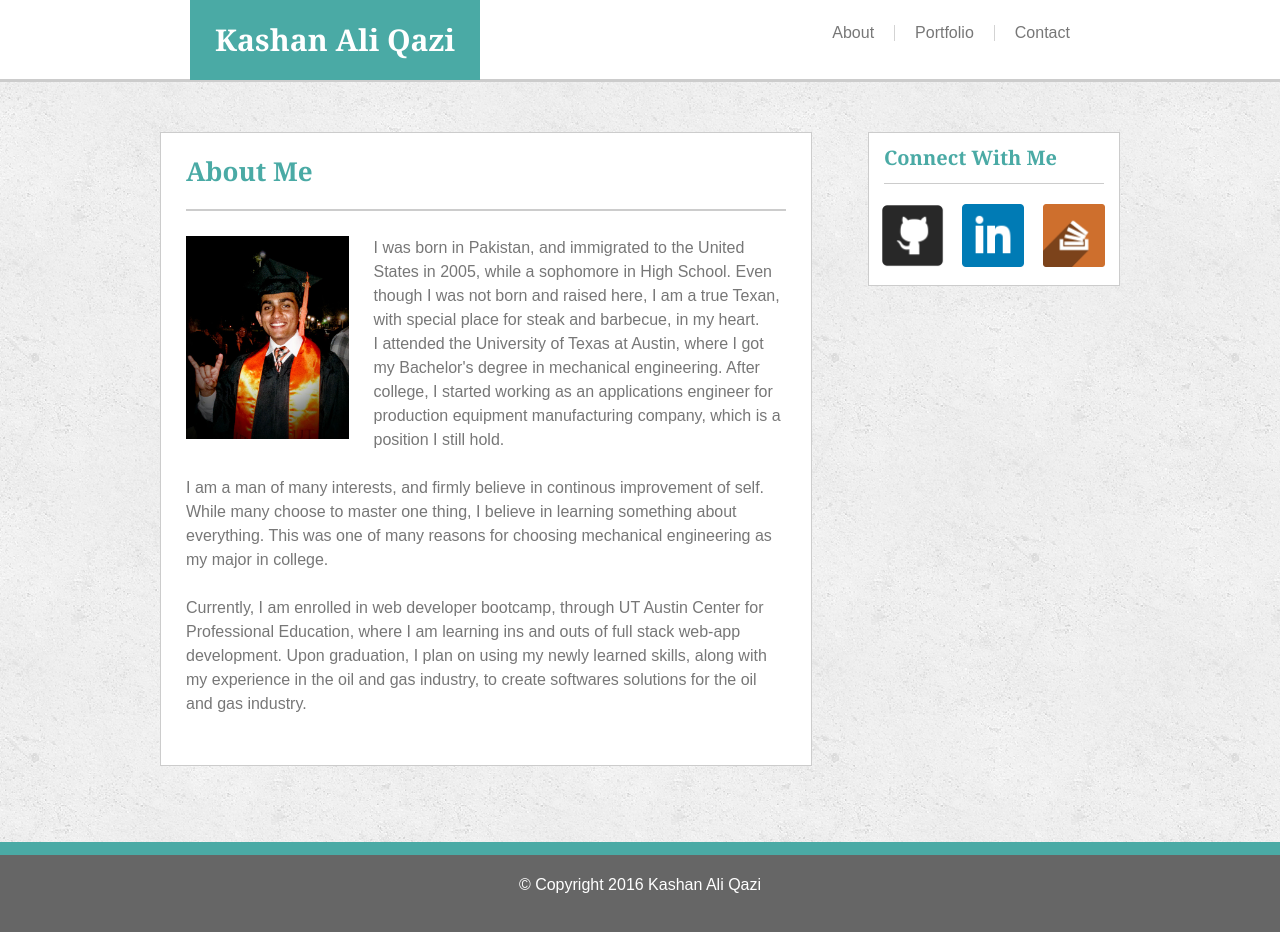
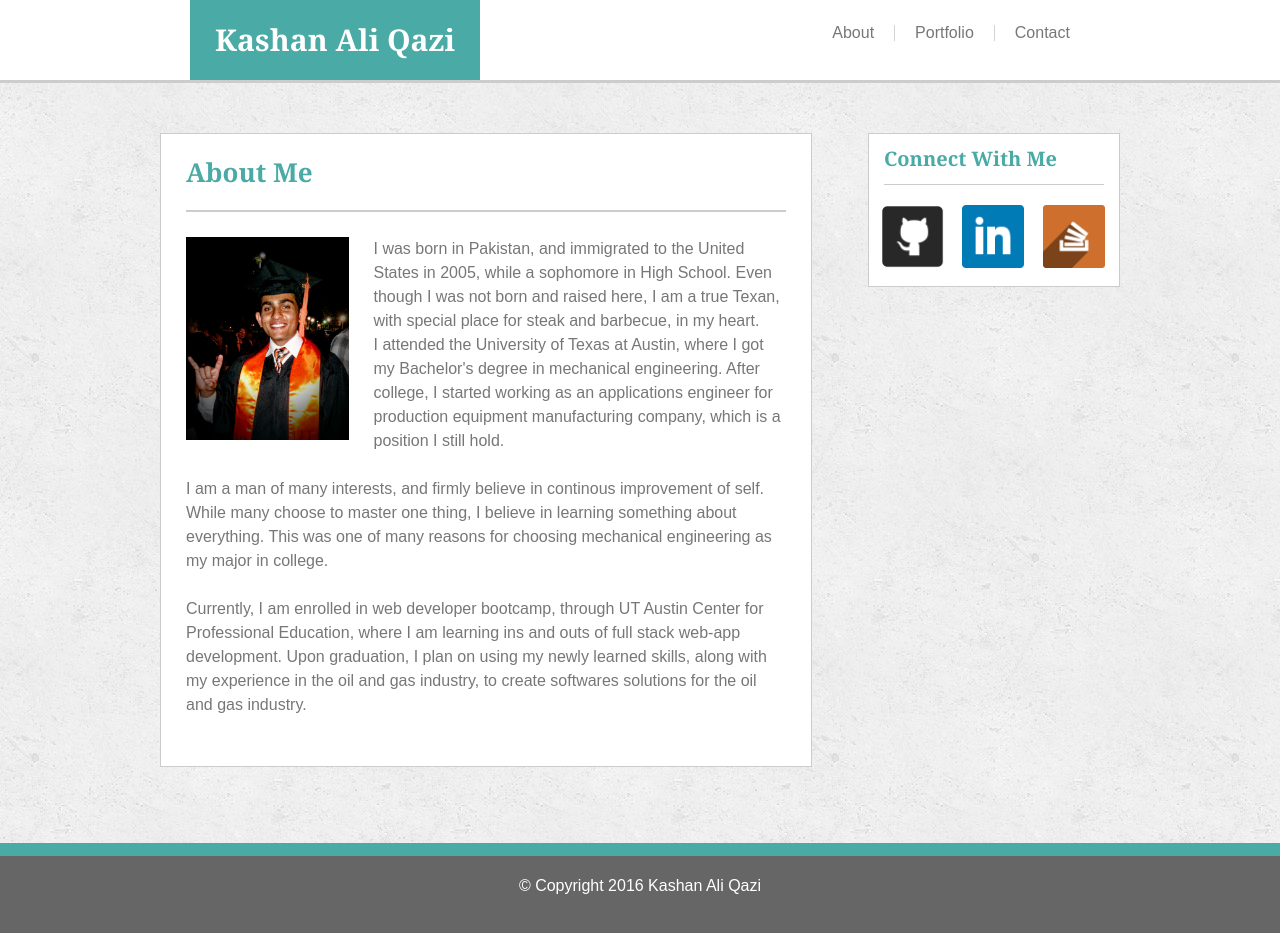
Before and after one commit to kqazi02/Basic-Portfolio, a PHP site: page /index.php in a window 1280 px wide. Run offline with PHP 8.4, Linux system fonts and the light colour scheme.

Commit message:
Finished Product

```diff
--- a/assets/css/style.css
+++ b/assets/css/style.css
@@ -43,9 +43,10 @@ h2 {
 
 header{
 	border-bottom: 3px solid #cccccc;
-	height: 79px;
+	height: 80px;
 	padding: 0 14.85%;
 	background-color: #ffffff;
+	overflow: auto;
 }
 
 nav {
```
